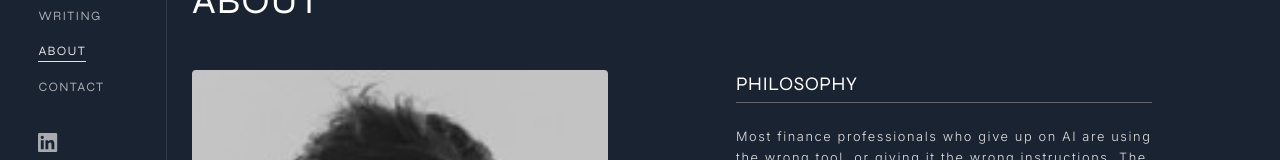
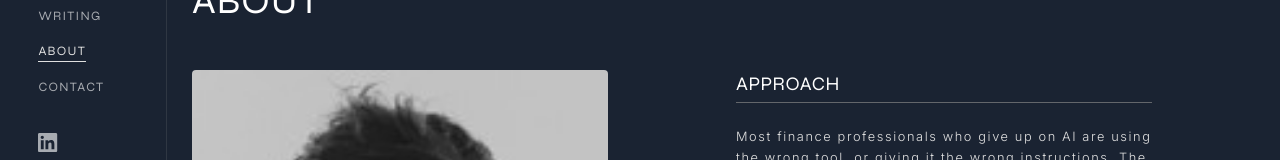
Before and after one commit to Davey999/ai-portfolio, a Next.js app: page /about in a window 1280 px wide. Shown: the part 124-284 px from the top of the page. Built offline with nearby package versions, Linux system fonts and the light colour scheme.

Commit message:
Rename Philosophy to Approach on About page

```diff
--- a/src/app/about/page.tsx
+++ b/src/app/about/page.tsx
@@ -95,7 +95,7 @@ export default function AboutPage() {
         >
           <div>
             <div className="text-[clamp(1rem,1.5vw,2rem)] font-light mb-1 tracking-wide">
-              <h2>PHILOSOPHY</h2>
+              <h2>APPROACH</h2>
             </div>
             <div className="w-full h-[1px] bg-border mb-[3vh]" />
             <div className="flex flex-col gap-4 text-[clamp(0.7rem,1vw,1.2rem)] tracking-[0.1rem] font-light leading-[clamp(1.1rem,3vh,1.4rem)] text-text-primary">
```
